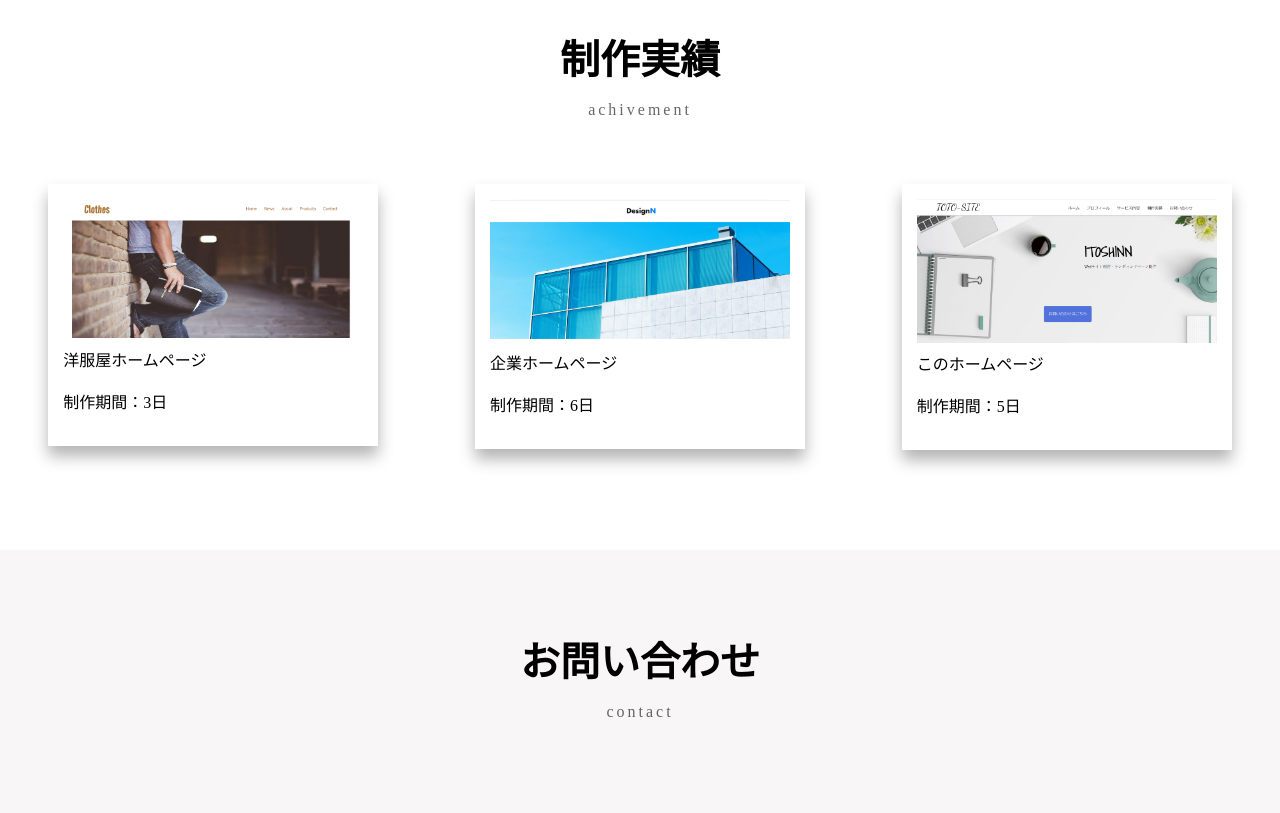
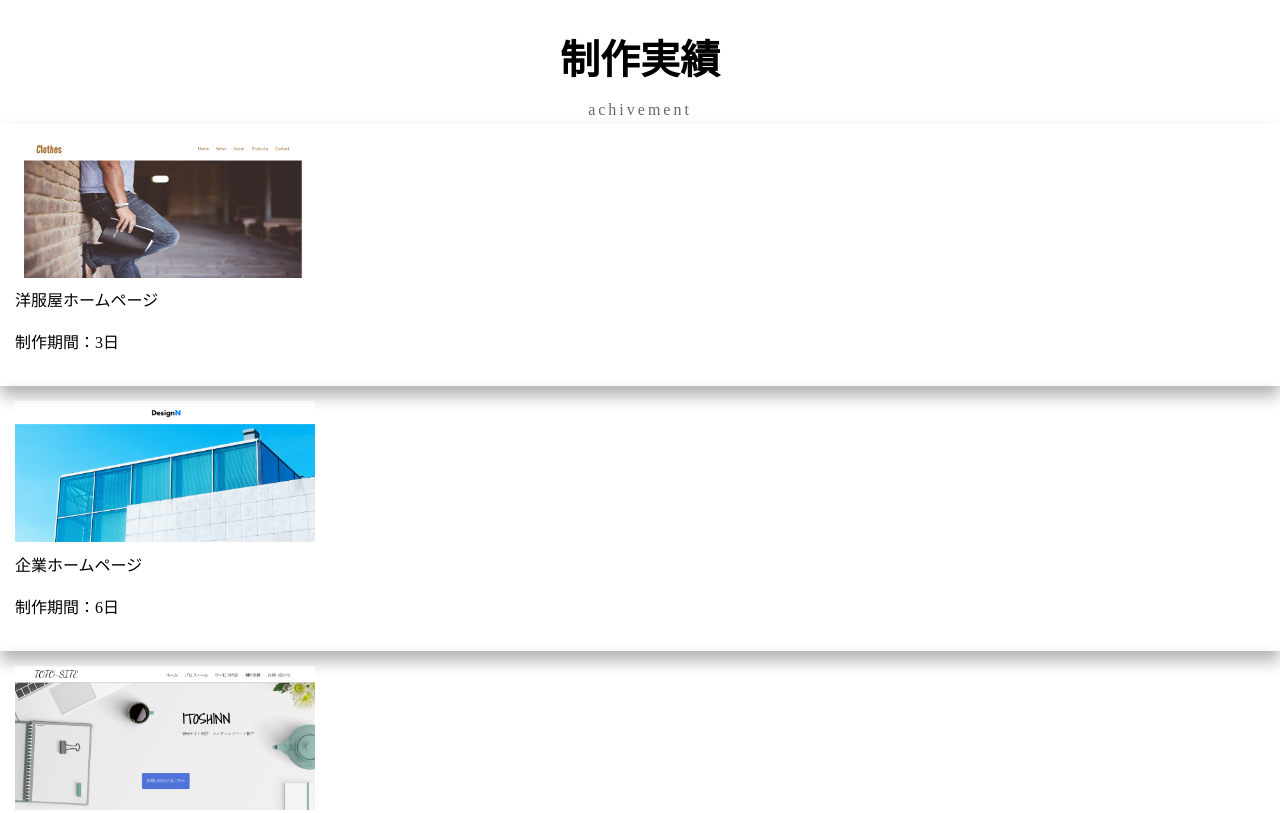
Before and after one commit to itoshinn/portforio, a plain HTML site: page index.html in a window 1280 px wide. Shown: the part 2300-3113 px from the top of the page. Drawn offline with Linux system fonts and the light colour scheme; some packages are replaced by stand-ins of ours.

Commit message:
Update style.css

```diff
--- a/css/style.css
+++ b/css/style.css
@@ -186,11 +186,3 @@ a{
     box-shadow: 0 10px 15px 0 rgba(0, 0, 0, .3);
     padding:15px;
 }
-@media(min-width:767px){
-
-    .wr{
-        display:flex;
-        justify-content:space-around;
-        padding-top:60px;
-    }
-}
```
